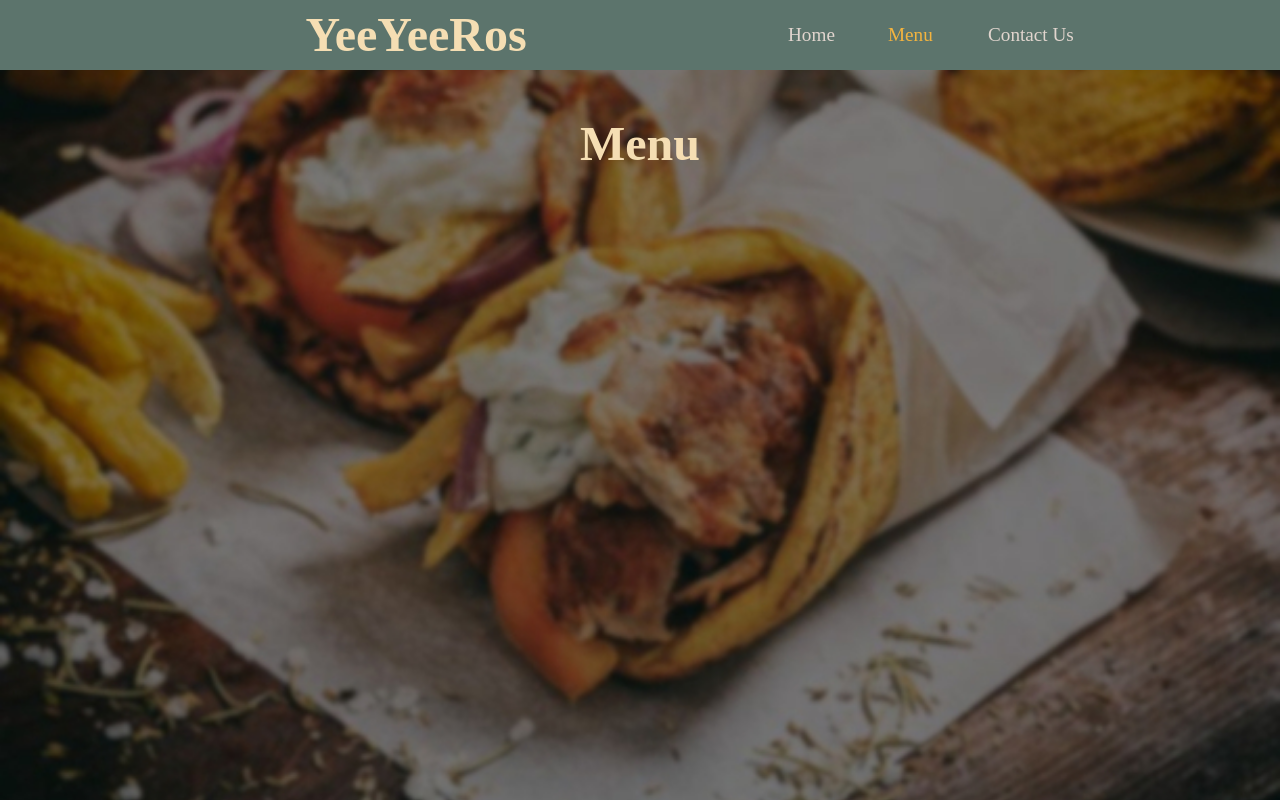
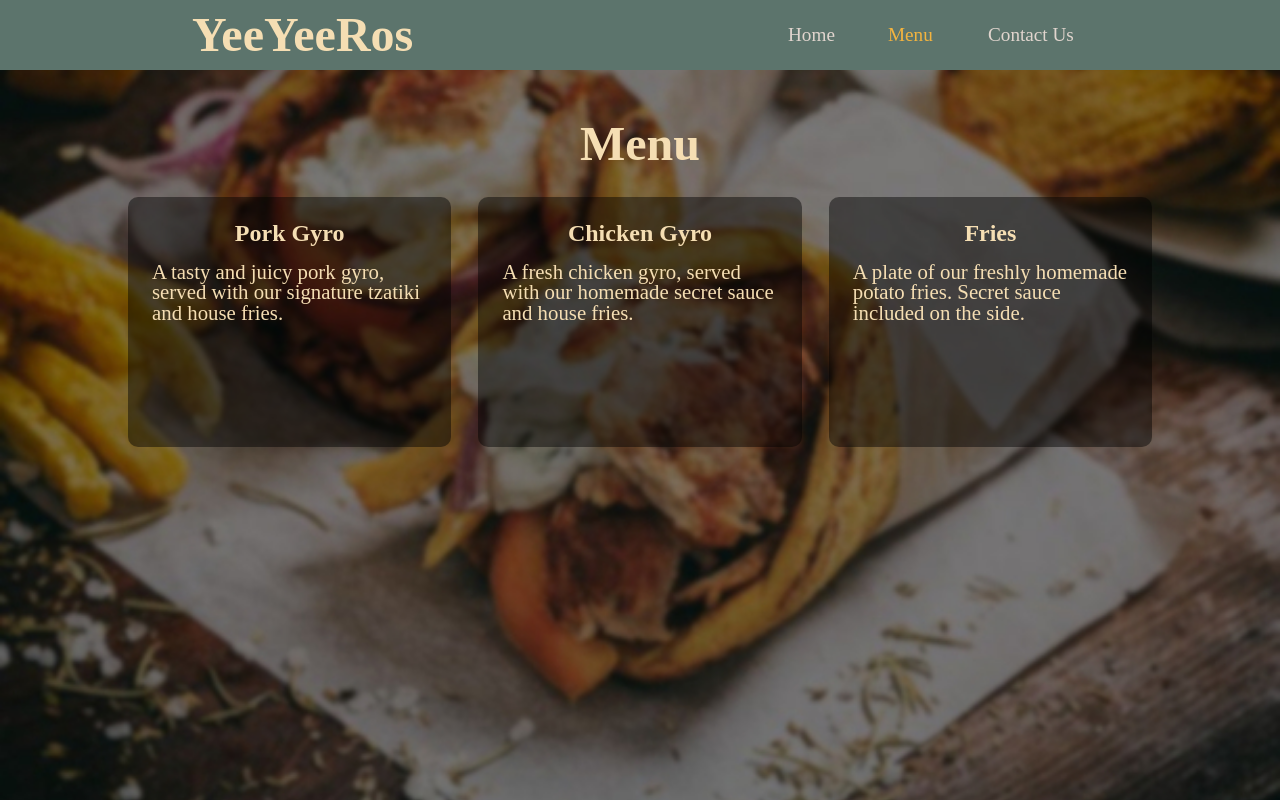
Before and after one commit to mikeanes/restaurant-webpack, a website built with webpack: page dist/index.html in a window 1280 px wide. Both pictures are taken after a click on the button "Menu". Built offline with nearby package versions, Linux system fonts and the light colour scheme; a web font is replaced by a local one.

Commit message:
added some menu items

```diff
--- a/src/modules/menu.js
+++ b/src/modules/menu.js
@@ -6,10 +6,42 @@ function loadMenu(){
     currentContent.classList.add('currentContentMenu');
 
     const mainText = document.createElement('h1');
-    mainText.innerText = "Menu"
+    mainText.innerText = "Menu";
+
+    const menuItems = document.createElement('div');
+    menuItems.classList.add('menuItemContainer');
+
+    const gryoPork = document.createElement('div');
+    const porkTitle = document.createElement('h2');
+    const porkInfo = document.createElement('p');
+    porkTitle.innerText = 'Pork Gyro';
+    porkInfo.innerText = 'A tasty and juicy pork gyro, served with our signature tzatiki and house fries.'
+    const gyroChicken = document.createElement('div');
+    const chickenTitle = document.createElement('h2');
+    const chickenInfo = document.createElement('p');
+    chickenTitle.innerText = 'Chicken Gyro';
+    chickenInfo.innerText = 'A fresh chicken gyro, served with our homemade secret sauce and house fries.'
+    const fries = document.createElement('div');
+    const friesTitle = document.createElement('h2');
+    const friesInfo = document.createElement('p');
+    friesTitle.innerText = 'Fries';
+    friesInfo.innerText = 'A plate of our freshly homemade potato fries. Secret sauce included on the side.'
+    gryoPork.classList.add('menuItem');
+    gyroChicken.classList.add('menuItem');
+    fries.classList.add('menuItem');
 
     mainContent.appendChild(currentContent);
     currentContent.appendChild(mainText);
+    currentContent.appendChild(menuItems);
+    menuItems.appendChild(gryoPork);
+    gryoPork.appendChild(porkTitle);
+    gryoPork.appendChild(porkInfo);
+    menuItems.appendChild(gyroChicken);
+    menuItems.appendChild(fries);
+    gyroChicken.appendChild(chickenTitle);
+    gyroChicken.appendChild(chickenInfo);
+    fries.appendChild(friesTitle);
+    fries.appendChild(friesInfo);
 }
 
 export default loadMenu;
--- a/src/styles.css
+++ b/src/styles.css
@@ -77,9 +77,33 @@ h1{
 }
 .currentContentMenu{
     padding-top: 50px;
+    padding-bottom: 50px;
     width: 80%;
     display: grid;
+    gap: 1.7rem;
     grid-template-rows: 50px 1fr;
+}
+.menuItemContainer{
+    display: grid;
+    gap: 1.7rem;
+    grid-template-columns: repeat(auto-fit, minmax(300px, 1fr));
+    grid-template-rows: 250px;
+    grid-auto-rows: 250px;
+}
+.menuItem{
+    background-color: #00000072;
+    border-radius: 10px;
+    color: wheat;
+    padding: 1.5rem;
+    display: grid;
+    grid-template-rows: 1fr 4fr;
+}
+.menuItem>h2{
+    font-size: 1.5rem;
+    text-align: center;
+}
+.menuItem>p{
+    font-size: 1.3rem;
 }
 .navbar{
     color: #e1d5ce;
@@ -92,6 +116,8 @@ h1{
 }
 
 .title{
+    text-align: left;
+    padding: 0;
     font-size: 3rem;
 }
 
```
Also changed, not shown: dist/main.js.
